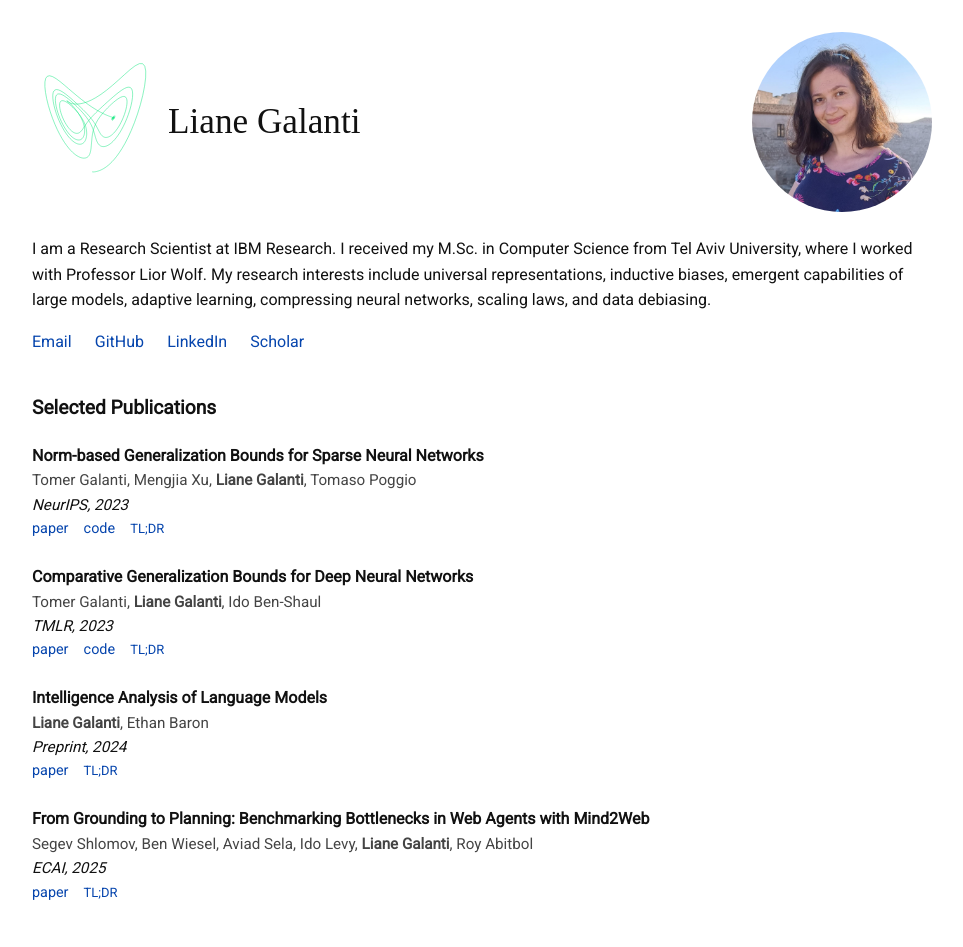
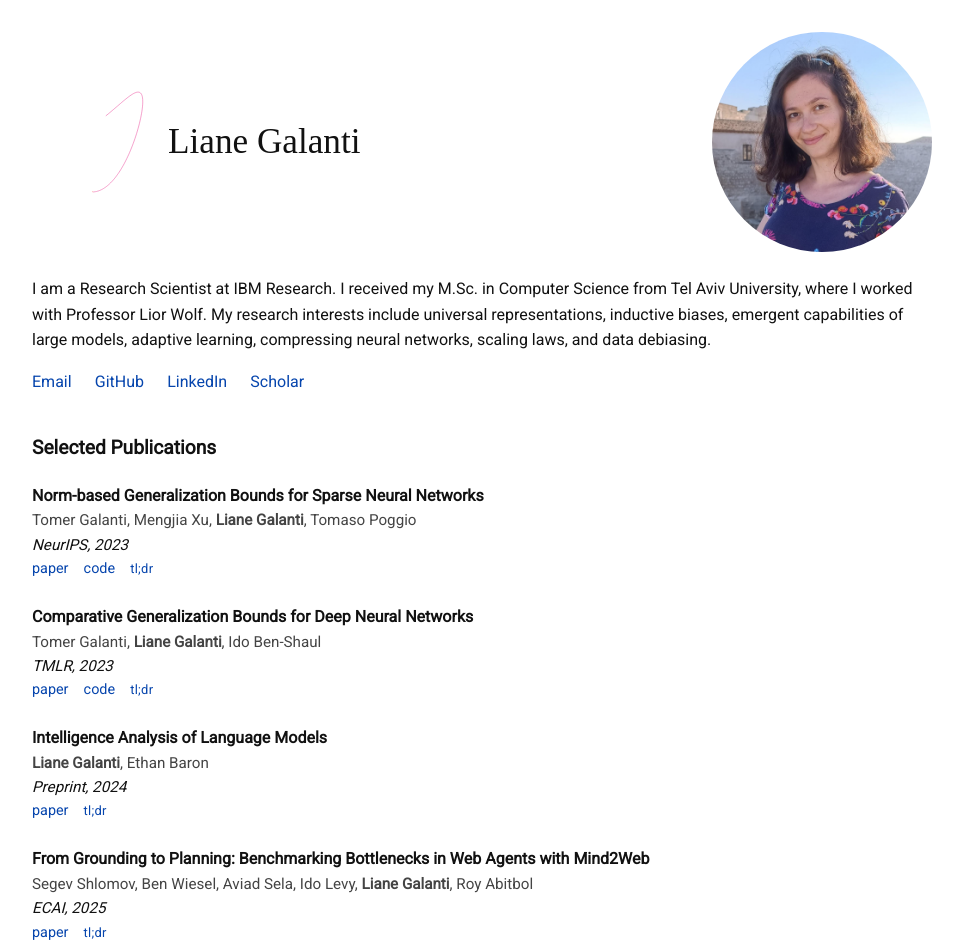
Before and after one commit to Lianga2000/Lianga2000.github.io, a plain HTML site: page index.html in a window 1280 px wide. Shown: the whole page, without its empty margins (158-1121 px from the left). Drawn offline with Linux system fonts and the light colour scheme.

Commit message:
Update redesigned personal website

```diff
--- a/index.html
+++ b/index.html
@@ -42,8 +42,8 @@
     }
 
     .portrait {
-      width: 180px;
-      height: 180px;
+      width: 220px;
+      height: 220px;
       border-radius: 50%;
       object-fit: cover;
       margin-left: auto;
@@ -102,7 +102,12 @@
     }
 
     .toggle-abstract {
+      font-family: 'Roboto', sans-serif;
       font-size: 0.9em;
+      letter-spacing: 0.02em;
+      -webkit-font-smoothing: antialiased;
+      -moz-osx-font-smoothing: grayscale;
+      text-rendering: optimizeLegibility;
       color: #0645ad;
       text-decoration: none;
       margin-right: 0.8em;
@@ -140,7 +145,7 @@
     <div class="links">
       <a href="https://neurips.cc/virtual/2023/poster/72432">paper</a>
       <a href="https://github.com/Lianga2000/NormBasedBounds">code</a>
-      <span class="toggle-abstract">TL;DR</span>
+      <a class="toggle-abstract" href="javascript:void(0)"><span>tl;dr</span></a>
     </div>
     <div class="abstract">
       We derive tight generalization bounds for sparse neural networks and show how sparsity influences generalization. Our empirical results outperform prior bounds in the literature.
@@ -154,7 +159,7 @@
     <div class="links">
       <a href="https://openreview.net/pdf?id=162TqkUNPO">paper</a>
       <a href="https://github.com/Lianga2000/IntermediateNC">code</a>
-      <span class="toggle-abstract">TL;DR</span>
+      <a class="toggle-abstract" href="javascript:void(0)"><span>tl;dr</span></a>
     </div>
     <div class="abstract">
       We introduce "effective depth" to capture how neural collapse propagates backward in networks. We show that effective depth is unrelated to architectural depth and adapts to data complexity.
@@ -167,7 +172,7 @@
     <div class="venue">Preprint, 2024</div>
     <div class="links">
       <a href="https://arxiv.org/pdf/2407.18968">paper</a>
-      <span class="toggle-abstract">TL;DR</span>
+      <a class="toggle-abstract" href="javascript:void(0)"><span>tl;dr</span></a>
     </div>
     <div class="abstract">
       We evaluate the ability of LLMs to perform abstract reasoning beyond language, using the ARC benchmark and diverse prompting strategies.
@@ -180,7 +185,7 @@
     <div class="venue">ECAI, 2025</div>
     <div class="links">
       <a href="https://arxiv.org/abs/2409.01927">paper</a>
-      <span class="toggle-abstract">TL;DR</span>
+      <a class="toggle-abstract" href="javascript:void(0)"><span>tl;dr</span></a>
     </div>
     <div class="abstract">
       Using the Mind2Web benchmark, we isolate whether grounding or planning better predicts agent performance on natural language task execution.
@@ -194,7 +199,7 @@
     canvas.height = canvas.offsetHeight;
 
     let x = 0.01, y = 0, z = 0;
-    const dt = 0.01;
+    const dt = 0.003; // slower
     const a = 10, b = 28, c = 8 / 3;
     const points = [];
 
@@ -203,7 +208,7 @@
     }
 
     function draw() {
-      for (let i = 0; i < 3; i++) {
+      for (let i = 0; i < 1; i++) {
         let dx = a * (y - x) * dt;
         let dy = (x * (b - z) - y) * dt;
         let dz = (x * y - c * z) * dt;
@@ -222,7 +227,7 @@
 
         const hueShift = Date.now() * 0.02;
         ctx.strokeStyle = `hsl(${(i * 0.3 + hueShift) % 360}, 80%, 50%)`;
-        ctx.lineWidth = 0.5;
+        ctx.lineWidth = 0.4; // thinner lines
         ctx.lineTo(xPos, yPos);
       }
       ctx.stroke();
@@ -237,7 +242,6 @@
         abstract.style.display = isVisible ? 'none' : 'block';
       });
     });
-
   </script>
 </body>
 </html>
```
Lines whose indentation alone changed are shown as unchanged.
